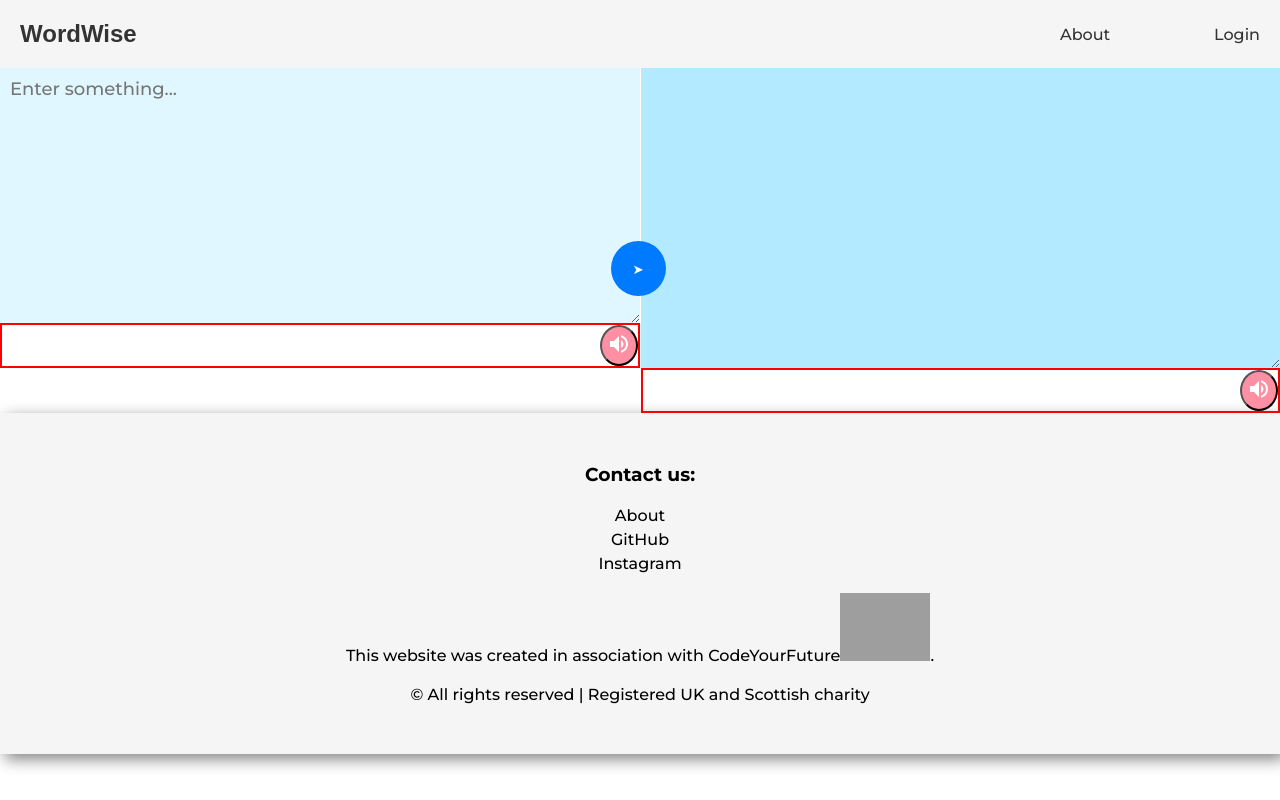
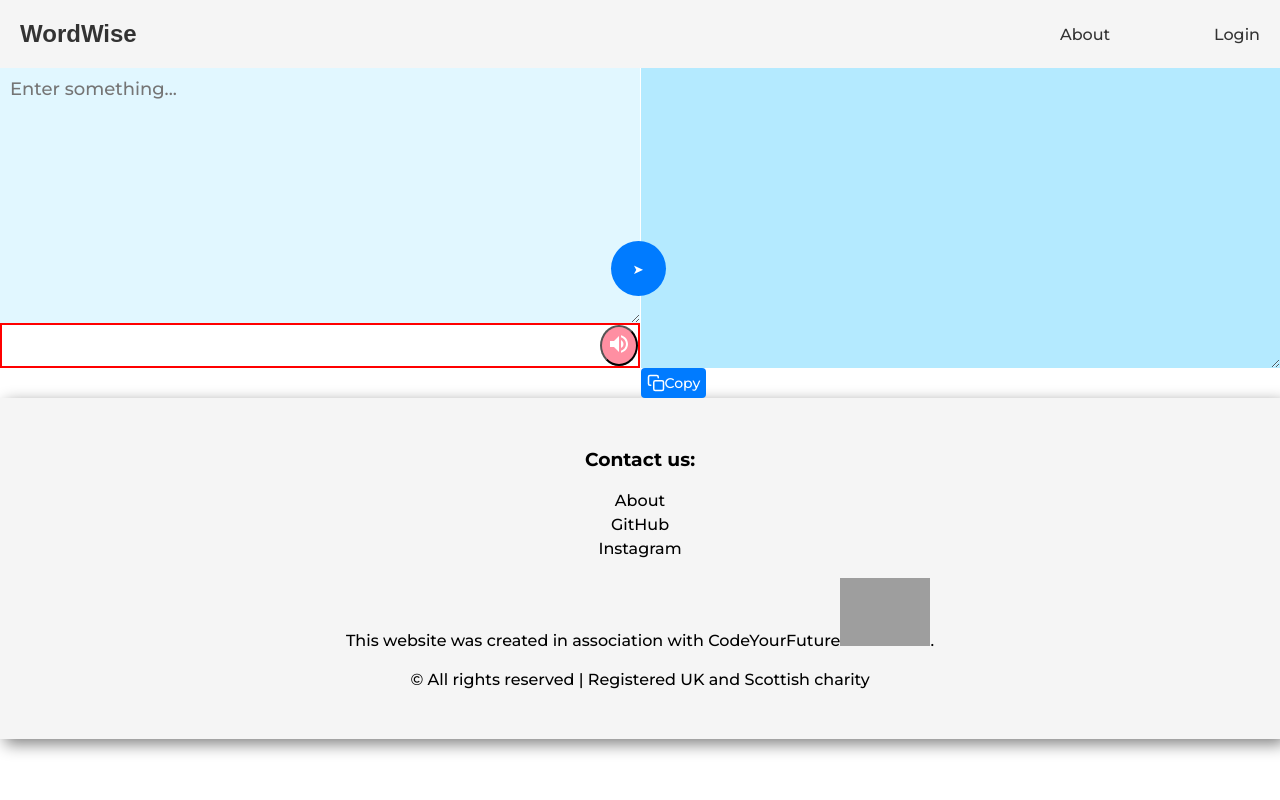
Before and after one commit to Bahare09/ldn9-fp-wordwise, a React (Create React App) app in the folder client/: page / in a window 1280 px wide. Built offline with nearby package versions, Linux system fonts and the light colour scheme; grey boxes are pictures that could not be loaded.

Commit message:
implemented a copy button for the output textbox (#44)

```diff
--- /dev/null
+++ b/client/src/components/CopyButton.css
@@ -0,0 +1,35 @@
+.copy-button {
+	display: flex;
+	align-items: center;
+	justify-content: center;
+	padding: 6px;
+	background-color: #007bff;
+	color: #fff;
+	border: none;
+	cursor: pointer;
+	border-radius: 4px;
+	font-size: 14px;
+	transition: background-color 0.3s;
+}
+
+.copy-button:hover {
+	background-color: #0056b3;
+}
+
+.copy-button .copy-icon,
+.copy-button .copied-icon {
+	margin-right: 4px;
+}
+
+.copy-button .copied-icon {
+	display: none;
+	color: green;
+}
+
+.copy-button.copied .copy-icon {
+	display: none;
+}
+
+.copy-button.copied .copied-icon {
+	display: inline-block;
+}
--- /dev/null
+++ b/client/src/components/CopyButton.js
@@ -0,0 +1,41 @@
+import React, { useState } from "react";
+import { FiCopy, FiCheck } from "react-icons/fi";
+import "./CopyButton.css";
+
+const CopyButton = ({ text }) => {
+	const [copied, setCopied] = useState(false);
+
+	const handleCopyToClipboard = async () => {
+		try {
+			await navigator.clipboard.writeText(text);
+			setCopied(true);
+
+			setTimeout(() => {
+				setCopied(false);
+			}, 1200);
+		} catch (error) {
+			console.error("Failed to copy to clipboard:", error);
+		}
+	};
+
+	return (
+		<button
+			className={`copy-button ${copied ? "copied" : ""}`}
+			onClick={handleCopyToClipboard}
+		>
+			{copied ? (
+				<>
+					<FiCheck size={18} />
+					Copied!
+				</>
+			) : (
+				<>
+					<FiCopy size={18} />
+					Copy
+				</>
+			)}
+		</button>
+	);
+};
+
+export default CopyButton;
--- a/client/src/components/Output.js
+++ b/client/src/components/Output.js
@@ -1,15 +1,15 @@
 import React from "react";
 import "./InputOutput.css";
-import TextToSpeechButton from "./TextToSpeechButton";
+import CopyButton from "./CopyButton.js";
 
 const Output = ({ outputValue, onReset }) => {
 	return (
 		<div>
 			<textarea className="output-field" value={outputValue} readOnly />
+			<CopyButton text={outputValue} />
 			<button onClick={onReset} className="back-button">
 				&#10149;
 			</button>
-			<TextToSpeechButton />
 		</div>
 	);
 };
--- a/package.json
+++ b/package.json
@@ -84,6 +84,7 @@
 		"morgan": "^1.10.0",
 		"openai": "^3.3.0",
 		"pg": "^8.10.0",
+		"react-icons": "^4.10.1",
 		"winston": "^3.8.2"
 	},
 	"engines": {
```
Also changed, not shown: 1 other file (tests, documents, lock files or other folders).
